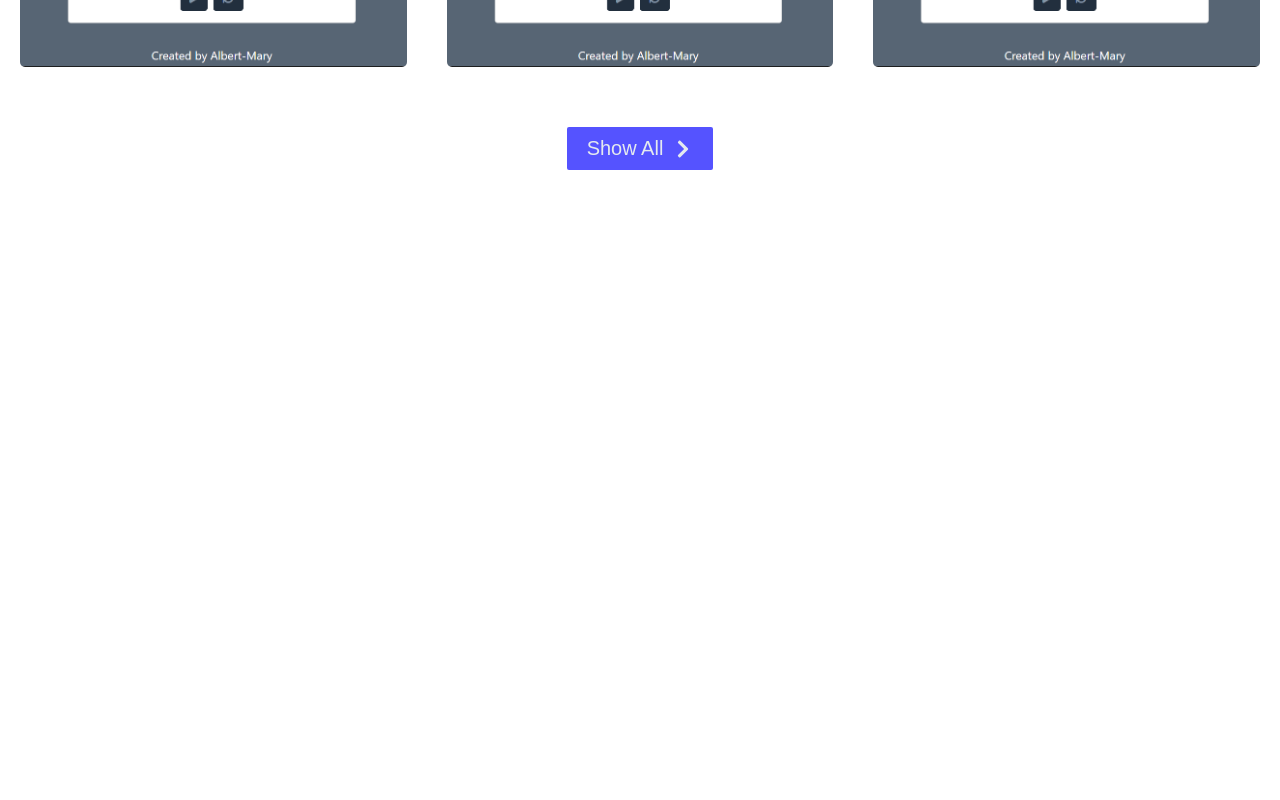
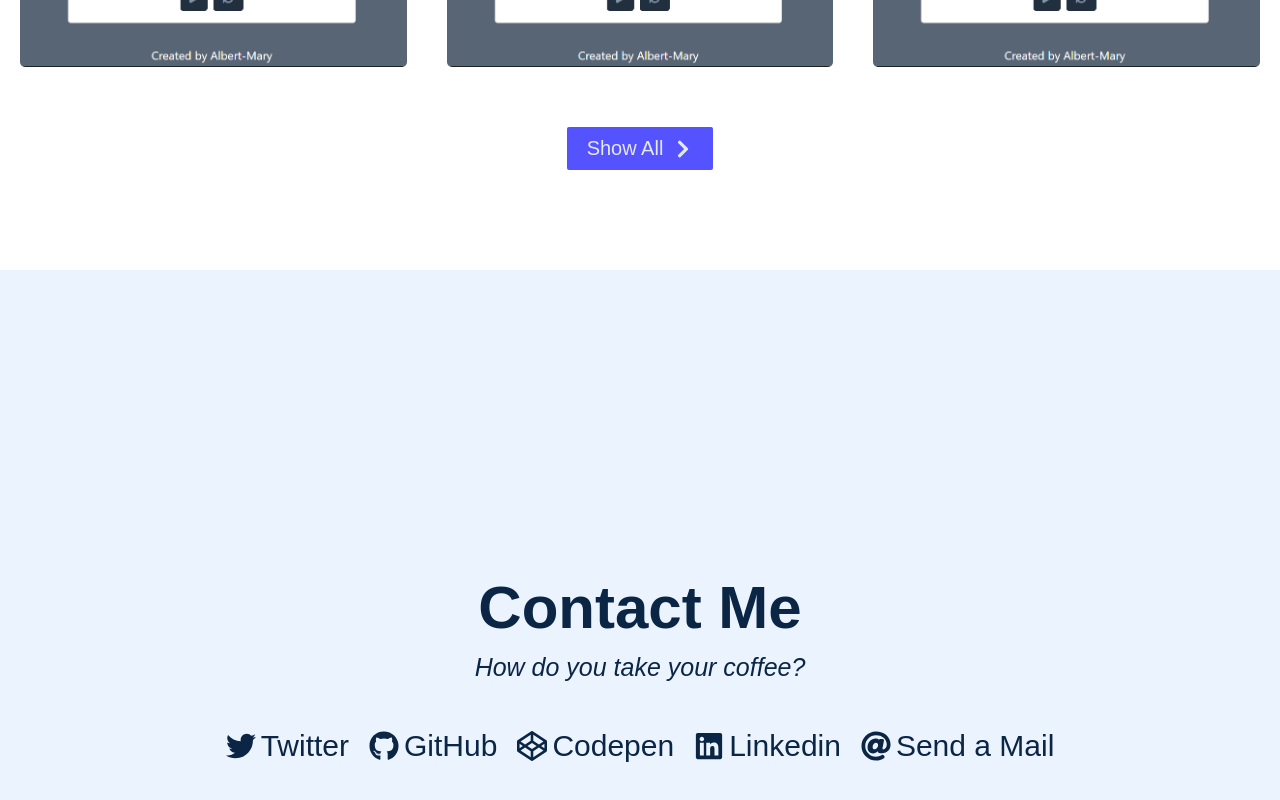
Before and after one commit to Albert4940/Portfolio-v2, a React (Create React App) app: page / in a window 1280 px wide. Shown: the part 2114-2914 px from the top of the page. Before the commit the page ends 2384 px from the top, so only its background shows below. Built offline with nearby package versions, Linux system fonts and the light colour scheme.

Commit message:
P-48344574:Add contact Section

```diff
--- a/src/App.js
+++ b/src/App.js
@@ -7,6 +7,7 @@ import {ProjectSection as Project} from "./components/Project"
 import { useEffect} from 'react';
 import { useScreenSize } from "./utils/hooks";
 import GlobalStyled from "./utils/style/GlobalStyle";
+import Contact from "./components/Contact";
 function App() {
 
   const {updateScreenSize} = useScreenSize();
@@ -30,6 +31,7 @@ function App() {
       <Welcome />
       <About />
       <Project />
+      <Contact />
     </main>
   );
 }
--- /dev/null
+++ b/src/components/Contact/index.jsx
@@ -0,0 +1,68 @@
+import styled from "styled-components";
+import { useColor } from "../../utils/hooks";
+import { contacts } from "../../data";
+
+const ContactContainer = styled.section`
+background-color:${({colors}) => colors && colors.fourthy};
+  display: flex;
+  flex-direction: column;
+  justify-content: center;
+  align-items: center;
+  height: 100vh;
+`
+const ContactH2 = styled.h2`
+font-size: 6rem;
+${({isDevice}) => isDevice && `font-size: 4rem;`}
+`
+const ContactP = styled.p`
+  font-size: 2.5rem;
+  font-style: italic;
+`
+
+const ContactUl = styled.ul`
+  display: flex;
+  flex-wrap: wrap;
+  justify-content: center;
+  height: 50px;
+  margin-top: 40px;
+`
+
+const ListLink = styled.li`
+    transition: transform 0.3s ease-out;
+    a{
+        font-size: 3rem;
+        margin: 0 10px;
+        display: flex;
+        align-items: center;
+    }
+
+    svg{
+        margin-right: 5px;
+    }
+
+    &:hover{
+        transform:translateY(5px);
+    }
+`
+
+const Contact = () => {
+    const colors = useColor();
+
+    return(
+        <ContactContainer colors={colors}>
+            <ContactH2>Contact Me</ContactH2>
+            <ContactP>How do you take your coffee?</ContactP>
+            <ContactUl>
+                {
+                    contacts.map(({title,icon,link}) => (
+                        <ListLink key={title}>
+                            <a href={link}>{icon}{title}</a>
+                        </ListLink>
+                    ))
+                }
+            </ContactUl>
+        </ContactContainer>
+    )
+}
+
+export default Contact;
--- a/src/data/index.js
+++ b/src/data/index.js
@@ -1,4 +1,8 @@
-import { FaHtml5, FaCss3Alt, FaReact, FaPhp, FaJava } from "react-icons/fa";
+import {
+    FaHtml5, FaCss3Alt, FaReact, FaPhp,
+    FaJava,FaTwitter,FaGithub, FaCodepen,
+    FaLinkedin, FaAt
+    } from "react-icons/fa";
 import { IoLogoJavascript,IoLogoFirebase } from "react-icons/io5";
 import promodoIMG from '../assets/promodoIMG.png'
 
@@ -78,3 +82,31 @@ export const projects = [
         imgSrc:promodoIMG,
     },
 ]
+
+export const contacts = [
+    {
+        title: "Twitter",
+        link:"",
+        icon:<FaTwitter />
+    },
+    {
+        title: "GitHub",
+        link:"",
+        icon:<FaGithub />
+    },
+    {
+        title: "Codepen",
+        link:"",
+        icon:<FaCodepen />
+    },
+    {
+        title: "Linkedin",
+        link:"",
+        icon:<FaLinkedin />
+    },
+    {
+        title: "Send a Mail",
+        link:"",
+        icon:<FaAt />
+    },
+]
```
